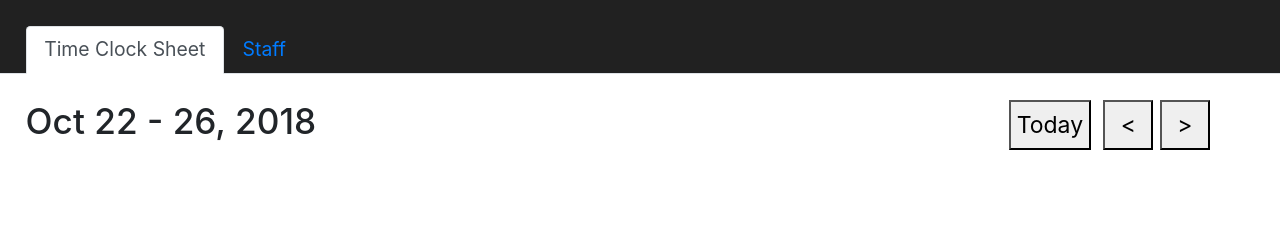
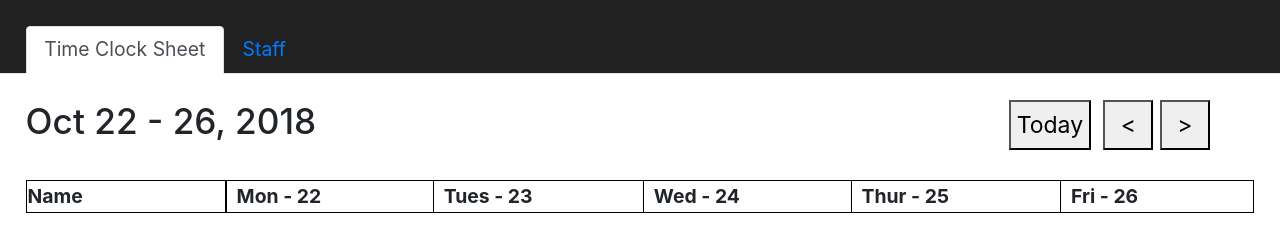
Before and after one commit to tsoogthoj/Pin-Code, a plain HTML site: page display.html in a window 1280 px wide. Drawn offline with nearby package versions, Linux system fonts and the light colour scheme; no server answers.

```diff
--- a/css/display.css
+++ b/css/display.css
@@ -67,3 +67,30 @@
 #nav-add {
     padding-top: 2%;
 }
+
+/* display clock in data */
+.weekDisplay {
+    position: relative;
+}
+/* name section */
+.nameDisplay {
+    position: absolute;
+    width: 200px;
+}
+.listStaff {
+    width: 200px;
+    border: 1px solid black;
+}
+
+/* time section */
+.time {
+    position: relative;
+    margin-left: 200px;
+    overflow-x: scroll;
+}
+
+.weekday {
+    border: 1px solid black;
+    padding-left: 10px;
+    width: 800px;
+}
--- a/display.html
+++ b/display.html
@@ -18,7 +18,6 @@
         <a class="nav-item nav-link active" id="nav-timeClockSheet-tab" data-toggle="tab" href="" role="tab" aria-controls="nav-timeClockSheet" aria-selected="true">Time Clock Sheet</a>
         <a class="nav-item nav-link" id="nav-staff-tab" data-toggle="tab" href="" role="tab" aria-controls="nav-staff" aria-selected="false">Staff</a>
     </div>
-
     <div class="tab-content" id="nav-tabContent">
         <div id="nav-timeClockSheet">
             <div class="toolbar">
@@ -31,17 +30,31 @@
                     </div>
                 </div>
             </div>
+            <br>
             <div class="weekDisplay">
+                <div class="nameDisplay">
+                    <table>
+                        <tbody>
+                            <thead>
+                                <tr>
+                                    <th class="listStaff" data-date=""><span>Name</span></th>
+                                </tr>
+                            </thead>
+                        </tbody>
+                    </table>
+                </div>
+
+                <div class="time">
                     <div class="dateDisplay">
                         <table>
                             <tbody>
                                 <thead>
                                     <tr class="daysOfWeek">
-                                    <th class="mon today" data-date=""><span></span></th>
-                                    <th class="tue future" data-date=""><span></span></th>
-                                    <th class="wed future" data-date=""><span></span></th>
-                                    <th class="thu future" data-date=""><span></span></th>
-                                    <th class="fri future" data-date=""><span></span></th>
+                                        <th class="mon weekday" data-date="">Mon<span></span></th>
+                                        <th class="tue weekday" data-date="">Tues<span></span></th>
+                                        <th class="wed weekday" data-date="">Wed<span></span></th>
+                                        <th class="thu weekday" data-date="">Thur<span></span></th>
+                                        <th class="fri weekday" data-date="">Fri<span></span></th>
                                     </tr>
                                 </thead>
                             </tbody>
@@ -56,11 +69,14 @@
                                     <td></td>
                                     <td></td>
                                     <td></td>
+                                    <td></td>
                                 </tr>
                             </tbody>
                         </table>
                     </div>
                 </div>
+            </div>
+
         </div>
 
 
--- a/js/display.js
+++ b/js/display.js
@@ -204,7 +204,22 @@
     },
 }
 
+// display weekdays
+function displayWeekdays() {
+    let displayText = []
+    for (let i = 0; i < 5; i++) {
+        displayText.push(" - " + weekArray[i]['day'])
+    }
+    $('.mon').children('span').text(displayText[0])
+    $('.tue').children('span').text(displayText[1])
+    $('.wed').children('span').text(displayText[2])
+    $('.thu').children('span').text(displayText[3])
+    $('.fri').children('span').text(displayText[4])
 
+}
+
+
+// get number of days of month
 let numberOfDays = function(year, month) {
     daysInMonth = moment(year + '-' + month).daysInMonth()
 }
@@ -213,6 +228,7 @@
     for (let i = 0; i < 5; i++) {
         weekArray[i]['day'] = weekArray[0]['day'] + i
         weekArray[i]['month'] = weekArray[0]['month']
+        weekArray[i]['year'] = weekArray[0]['year']
         // check for going into next month
         if (weekArray[i]['day'] > daysInMonth) {
             numberOfDays(weekArray[i]['year'], weekArray[i]['month'])
@@ -269,6 +285,7 @@
         secondMonth = ''
     }
     $('.navDateRange').text(firstMonth + " " + monday + firstYear + " - " + secondMonth + " " + friday + secondYear)
+    displayWeekdays()
 }
 
 // go back one week
@@ -289,7 +306,6 @@
         }
         numberOfDays(weekArray[0]['year'], weekArray[0]['month'])
         weekArray[0]['day'] = daysInMonth
-
     }
     increaseDays()
     displayDates()
@@ -317,6 +333,7 @@
     weekArray[0]['day'] = startOfWeekMon
     increaseDays()
     displayDates()
+    displayWeekdays()
 }
 getCurrent()
 
```
Lines whose indentation alone changed are shown as unchanged.
